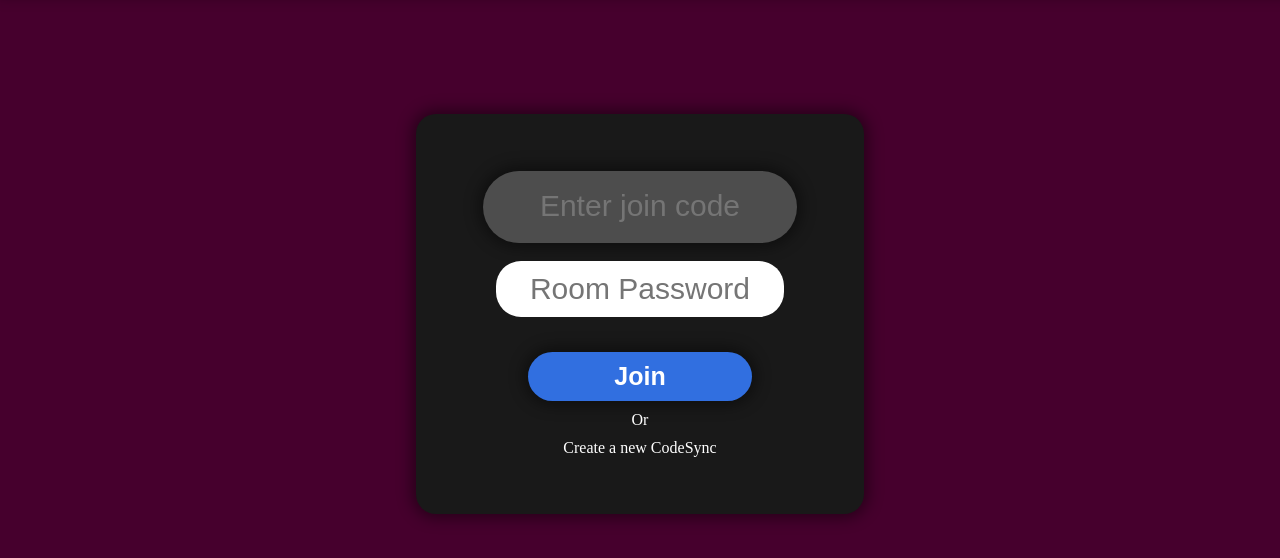
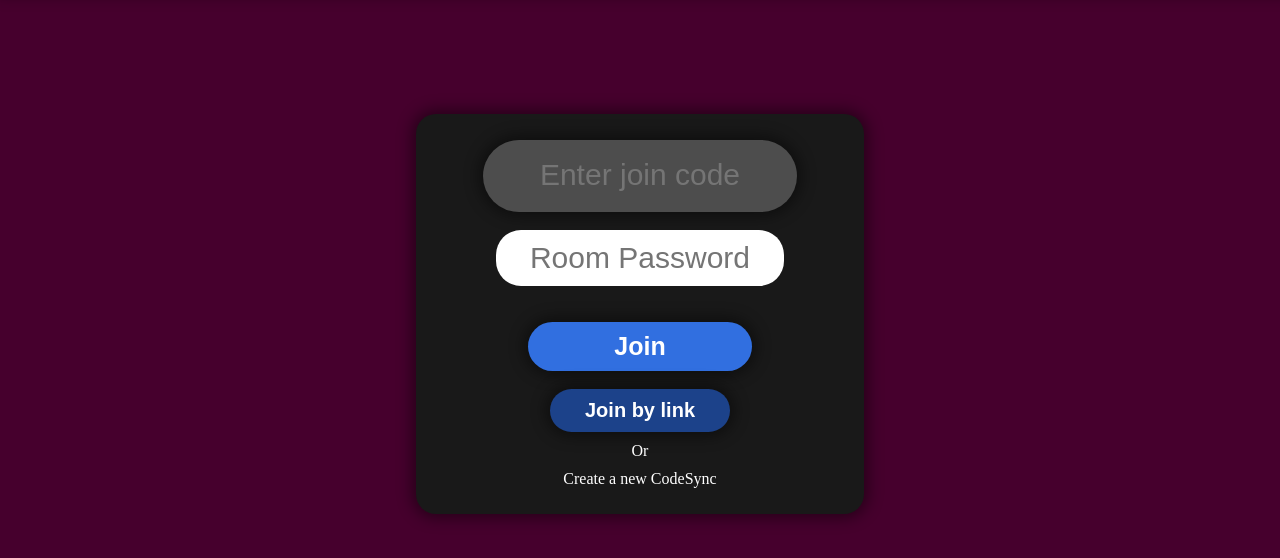
Before and after one commit to CoryPearl/codeSync, a website: page public/join.html in a window 1280 px wide. Shown: the part 86-644 px from the top of the page. Drawn offline with Linux system fonts and the light colour scheme.

Commit message:
join by link

```diff
--- a/public/join.css
+++ b/public/join.css
@@ -203,6 +203,26 @@ body {
   scale: 1.1;
 }
 
+#joinByLinkButton {
+  font-family: Arial, Helvetica, sans-serif;
+  cursor: pointer;
+  padding: 10px;
+  border-radius: 25px;
+  border: none;
+  margin-top: 4%;
+  width: 40%;
+  color: white;
+  font-size: 20px;
+  font-weight: bold;
+  box-shadow: 0 0 15px 4px rgba(0, 0, 0, 0.45);
+  background-color: rgb(28, 66, 138);
+  transition: scale 0.8s;
+}
+
+#joinByLinkButton:hover {
+  scale: 1.1;
+}
+
 #buttons {
   display: flex;
   padding-right: 15px;
--- a/public/join.html
+++ b/public/join.html
@@ -93,6 +93,7 @@
         autocomplete="off"
       />
       <button id="join_button" onclick="join()">Join</button>
+      <button id="joinByLinkButton" onclick="joinByLink()">Join by link</button>
       <p>Or</p>
       <a href="create.html">Create a new CodeSync</a>
     </div>
--- a/public/join.js
+++ b/public/join.js
@@ -183,6 +183,13 @@ function join() {
   }
 }
 
+function joinByLink() {
+  const link = prompt("Enter the join link:");
+  if (link != null) {
+    window.location.href = link;
+  }
+}
+
 //logout of website
 function logOut() {
   sessionStorage.clear();
```
